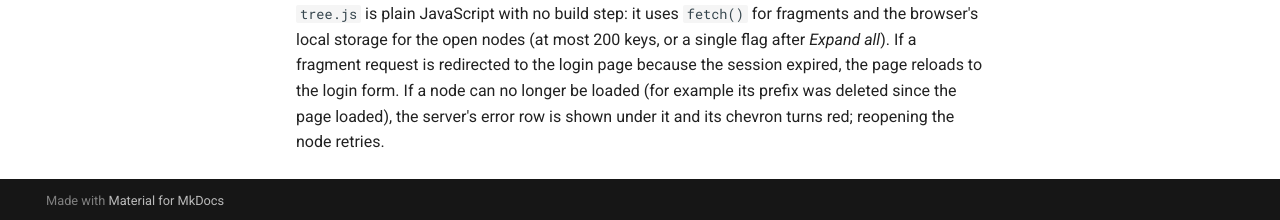
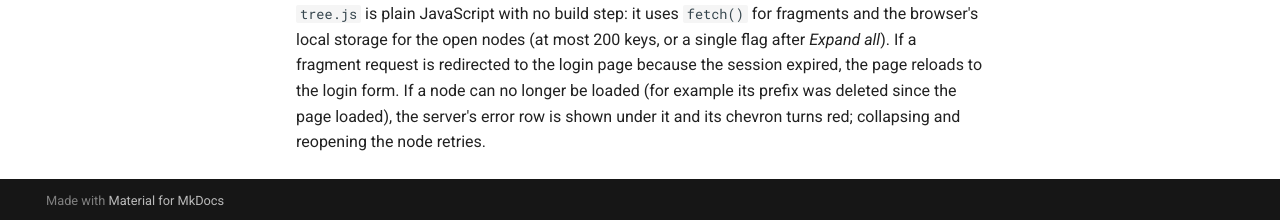
Before and after one commit to thomaschristory/netbox-ipam-treeview-plugin, an MkDocs documentation site: the page built from docs/how-it-works.md, in a window 1280 px wide and 900 px high, scrolled down 782 px. Shown: the part 677-897 px from the top of the window. Built offline with MkDocs 1.6.1 and Material for MkDocs 9.7.7, drawn with Linux system fonts in a browser that asks for light colours; comment, search, counter and statistics services are not loaded.

Commit message:
fix: keep the error row with its node across collapses (#23)
A node that fails to load is now marked open (not remembered), so ancestor
collapse/reopen keeps its error row visible and collapsing the node hides it.
Expand all in filtered mode re-shows error rows with their node.

```diff
--- a/docs/how-it-works.md
+++ b/docs/how-it-works.md
@@ -32,4 +32,4 @@ Utilization is computed in bulk, with a constant number of queries per VRF, inst
 
 ## Browser side
 
-`tree.js` is plain JavaScript with no build step: it uses `fetch()` for fragments and the browser's local storage for the open nodes (at most 200 keys, or a single flag after *Expand all*). If a fragment request is redirected to the login page because the session expired, the page reloads to the login form. If a node can no longer be loaded (for example its prefix was deleted since the page loaded), the server's error row is shown under it and its chevron turns red; reopening the node retries.
+`tree.js` is plain JavaScript with no build step: it uses `fetch()` for fragments and the browser's local storage for the open nodes (at most 200 keys, or a single flag after *Expand all*). If a fragment request is redirected to the login page because the session expired, the page reloads to the login form. If a node can no longer be loaded (for example its prefix was deleted since the page loaded), the server's error row is shown under it and its chevron turns red; collapsing and reopening the node retries.
```
Also changed, not shown: netbox_ipam_treeview/static/netbox_ipam_treeview/tree.js (+7 -0 lines).
